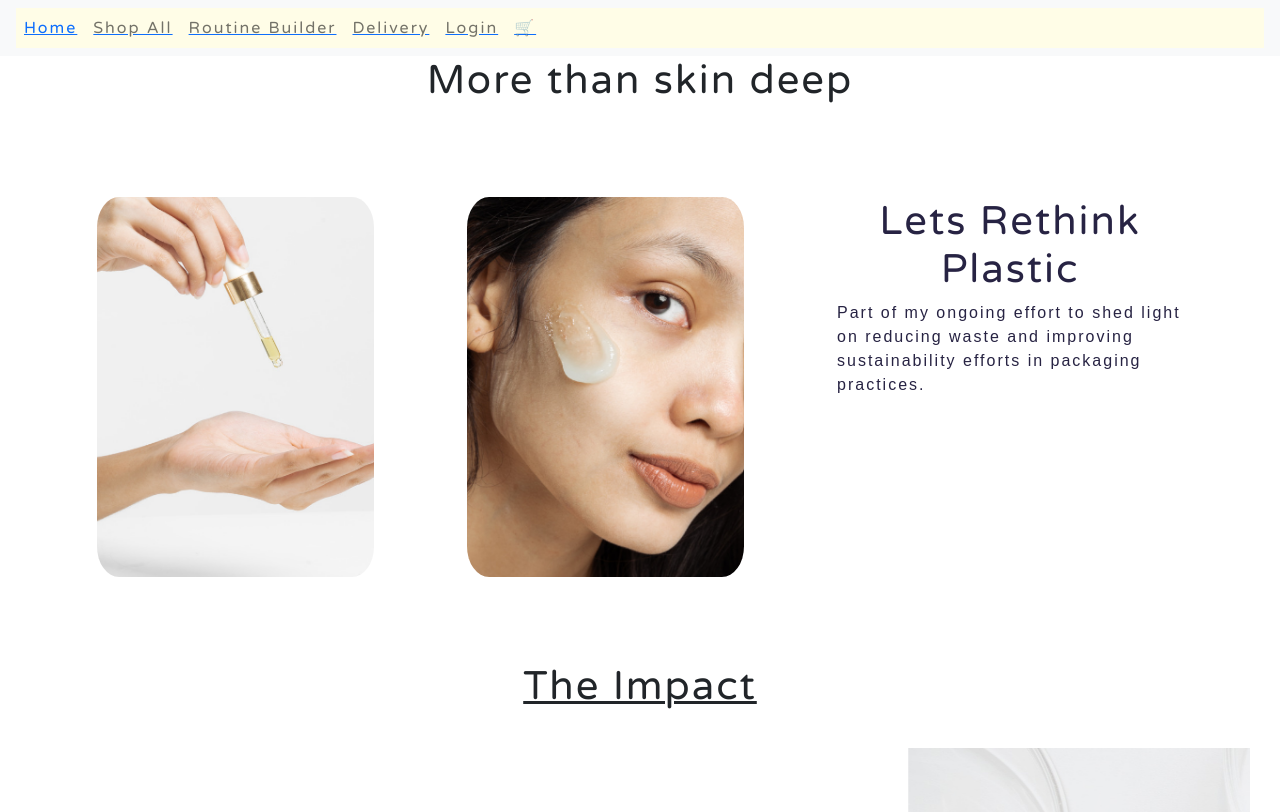
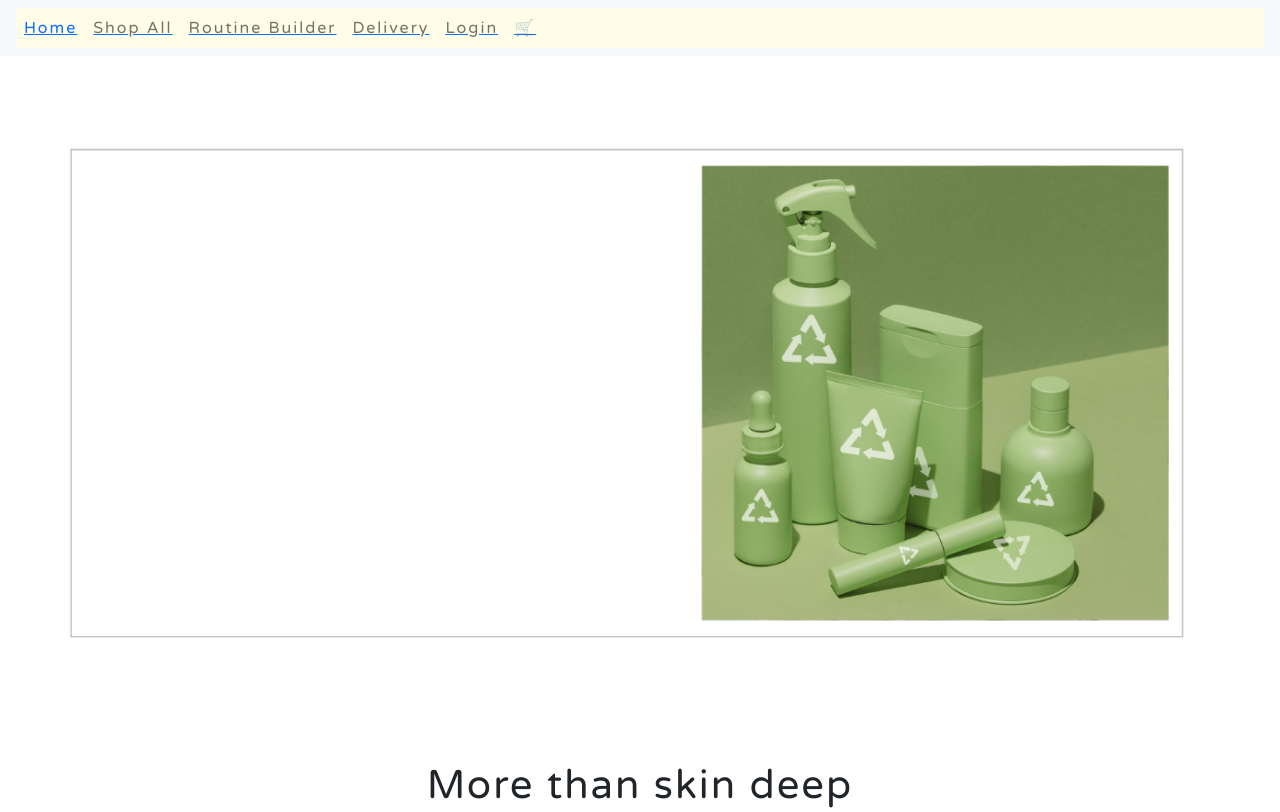
Before and after one commit to Char-Alexis/Ecommerce-Capstone-FrontEnd, a React (Create React App) app: page / in a window 1280 px wide. Shown: the top 812 px of the page. Built offline with nearby package versions, Linux system fonts and the light colour scheme; no server answers.

Commit message:
Adjusted height and width for newly added image

```diff
--- a/src/components/Home/Home.css
+++ b/src/components/Home/Home.css
@@ -29,3 +29,8 @@ p{
   font-family: 'Varela Round', sans-serif;
   letter-spacing: 2px;
 }
+
+img{
+  height: auto;
+  width: 98%;
+}
--- a/src/components/Home/Home.jsx
+++ b/src/components/Home/Home.jsx
@@ -5,6 +5,11 @@ import "./Home.css";
 
 function Home() {
   return (
+    <div>
+      <img src="/images/landing page.png" className="recycle" />
+
+
+
     <div class="main-title">
       <h1>More than skin deep</h1>
     <div className="landing-page">
@@ -31,6 +36,8 @@ function Home() {
     <Footer></Footer>
 
   </div>
+  </div>
+
   );
 }
 export default Home;
```
Also changed, not shown: public/images/image.png (deleted), public/images/landing page.png (added).
